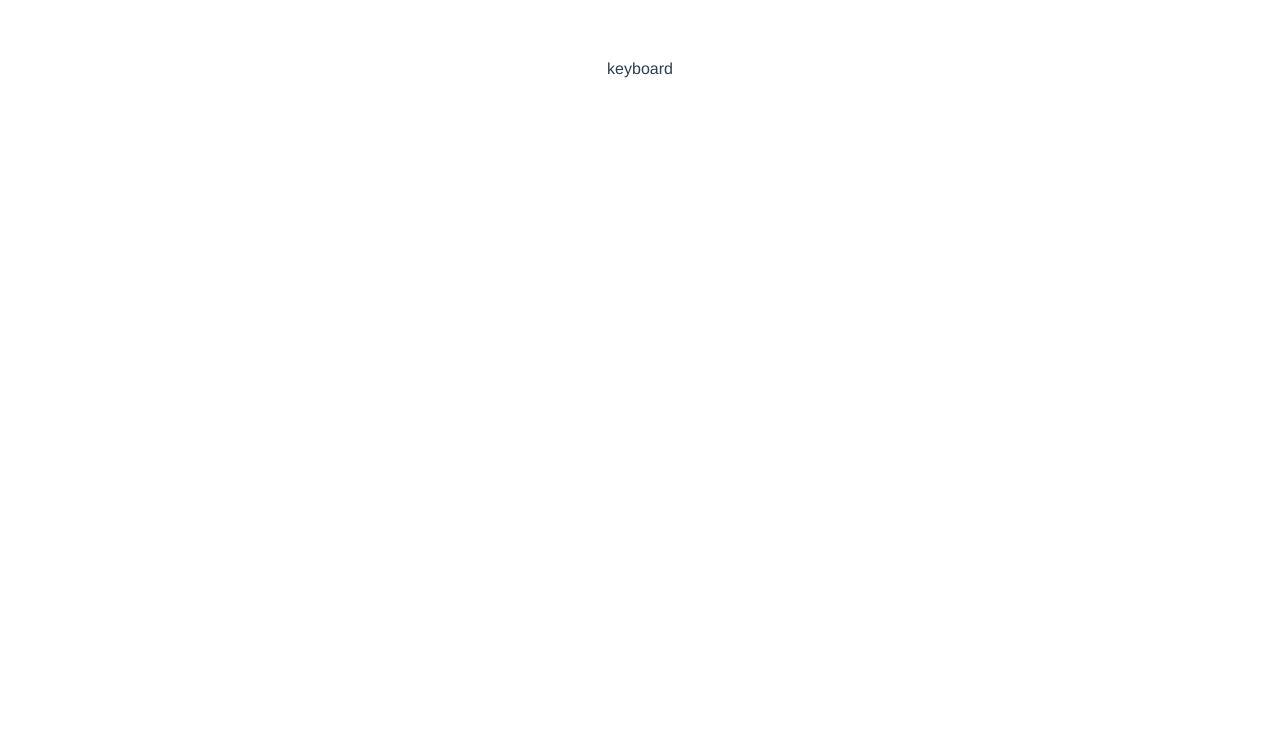
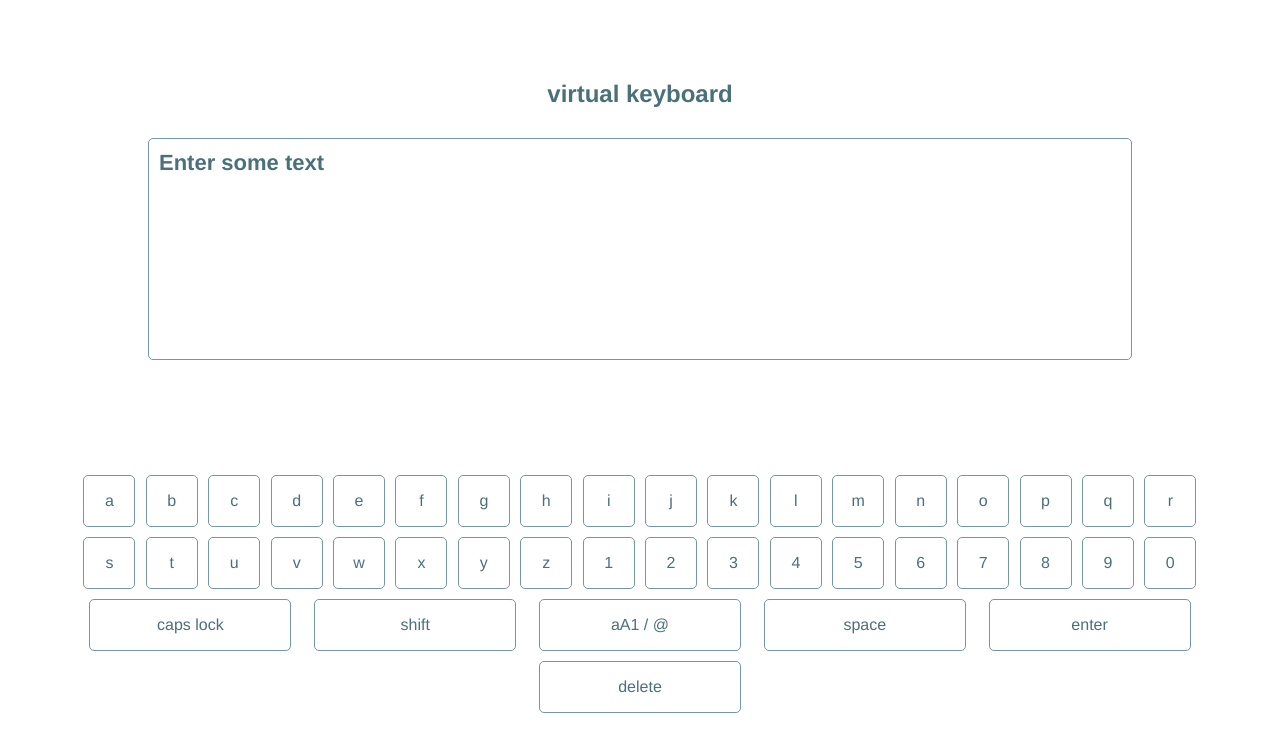
Before and after one commit to panthsolanki/virtual-keyboard, a Vue app: page / in a window 1280 px wide. Shown: the top 752 px of the page. Built offline with nearby package versions, Linux system fonts and the light colour scheme.

Commit message:
Keyboard updated

```diff
--- a/src/components/keyboard/keyboard.html
+++ b/src/components/keyboard/keyboard.html
@@ -1,6 +1,26 @@
-<div class="containter">
-  <div>keyboard</div>
-  <div class="bg" v-for="(alphabet, index) in alphabetsInput" :key="index">
-    {{ getActiveValue(alphabet) }}
+<div class="container">
+  <h2 class="title">virtual keyboard</h2>
+  <div class="inputArea" v-html="inputValue"></div>
+  <div class="keyboardContainer">
+    <div class="keysContainer">
+      <div
+        v-for="(activeInputKey, index) in activeInputKeys"
+        :key="index"
+        :class="getCssClass(activeInputKey)"
+        @click="keyPressed(activeInputKey)"
+      >
+        {{ getActiveValue(activeInputKey) }}
+      </div>
+    </div>
+    <div class="actionKeysContainer">
+      <div
+        v-for="(actionKey, index) in actionKeys"
+        :key="index"
+        :class="getCssClass(actionKey)"
+        @click="keyPressed(actionKey)"
+      >
+        {{ actionKey.displayName }}
+      </div>
+    </div>
   </div>
 </div>
--- a/src/components/keyboard/keyboard.scss
+++ b/src/components/keyboard/keyboard.scss
@@ -1,5 +1,70 @@
-.containter {
-  .bg {
-    background: red;
+$c1: #4a707a;
+$c2: #7697a0;
+$c3: #94b0b7;
+$c4: #c2c8c5;
+$c5: #ddddda;
+.container {
+  display: flex;
+  flex-flow: column wrap;
+  cursor: default;
+
+  .title {
+    color: $c1;
+  }
+  .inputArea {
+    display: flex;
+    padding: 10px;
+    border: 1px solid $c2;
+    border-radius: 5px;
+    margin: 10px 80px;
+    height: 200px;
+    overflow: scroll;
+    font-size: 22px;
+    line-height: 28px;
+    font-weight: bold;
+    text-align: start;
+    color: $c1;
+  }
+
+  .keyboardContainer {
+    display: flex;
+    flex-flow: column wrap;
+    margin: 100px 10px;
+    .keysContainer {
+      display: flex;
+      flex-flow: row wrap;
+      justify-content: space-evenly;
+    }
+    .key {
+      display: flex;
+      justify-content: center;
+      align-items: center;
+      border: 1px solid $c2;
+      border-radius: 5px;
+      height: 50px;
+      width: 50px;
+      margin: 5px;
+      cursor: pointer;
+      color: $c1;
+      &:hover {
+        font-weight: bold;
+        font-size: 18px;
+        color: $c2;
+      }
+
+      &.isActive {
+        font-weight: bold;
+        background-color: $c5;
+        color: $c2;
+      }
+    }
+    .actionKeysContainer {
+      display: flex;
+      flex-flow: row wrap;
+      justify-content: space-around;
+      .key {
+        width: 200px;
+      }
+    }
   }
 }
--- a/src/components/keyboard/keyboard.vue
+++ b/src/components/keyboard/keyboard.vue
@@ -2,17 +2,95 @@
 <style scoped lang="scss" src="./keyboard.scss"></style>
 
 <script>
-import alphabets from "@/constant";
+import { mapState } from "vuex";
 export default {
   data() {
     return {
-      alphabetsInput: alphabets,
-      isCapsLockPressed: true
+      normalKeyType: ["alphabet", "number", "splChar", "space", "enter"],
+      isCapsLockPressed: false,
+      isShiftPressed: false,
+      isSplCharPressed: false,
+      inputValueArr: []
     };
   },
+  computed: {
+    isCapitalize() {
+      // to check current capitalize state
+      return this.isCapsLockPressed ^ this.isShiftPressed;
+    },
+    inputValue() {
+      // generate html to render from inputValueArr
+      let val = "<span>";
+      if (this.inputValueArr.length) {
+        for (let i = 0; i < this.inputValueArr.length; i++) {
+          val += this.inputValueArr[i];
+        }
+      } else {
+        val += "Enter some text";
+      }
+      val += "</span>";
+      return val;
+    },
+    ...mapState(["alphaNumbers", "actionKeys", "splChars"]),
+    activeInputKeys() {
+      return this.isSplCharPressed ? this.splChars : this.alphaNumbers;
+    }
+  },
   methods: {
+    isInputAlphabet(input) {
+      return input.type == "alphabet";
+    },
     getActiveValue(input) {
-      return this.isCapsLockPressed ? input.shiftValue : input.value;
+      return this.isCapitalize && this.isInputAlphabet(input)
+        ? input.capitalizeValue
+        : input.value;
+    },
+    getCssClass(input) {
+      let isActive = false;
+      switch (input.type) {
+        case "capsLock":
+          isActive = this.isCapsLockPressed;
+          break;
+        case "shift":
+          isActive = this.isShiftPressed;
+          break;
+        case "toggle":
+          isActive = this.isSplCharPressed;
+          break;
+      }
+      return isActive ? "key isActive" : "key";
+    },
+    keyPressed(input) {
+      if (this.normalKeyType.includes(input.type)) {
+        this.addInput(input);
+        this.doRandomRearrange();
+      } else if (input.type == "del") {
+        this.deleteLastChar();
+      } else {
+        this.toggleKey(input);
+      }
+    },
+    toggleKey(input) {
+      switch (input.type) {
+        case "capsLock":
+          this.isCapsLockPressed = !this.isCapsLockPressed;
+          break;
+        case "shift":
+          this.isShiftPressed = !this.isShiftPressed;
+          break;
+        case "toggle":
+          this.isSplCharPressed = !this.isSplCharPressed;
+          break;
+      }
+    },
+    deleteLastChar() {
+      this.inputValueArr.pop();
+    },
+    addInput(input) {
+      this.inputValueArr.push(this.getActiveValue(input));
+    },
+    doRandomRearrange() {
+      // rearrange randomly activeInputKeys array
     }
   }
 };
```
